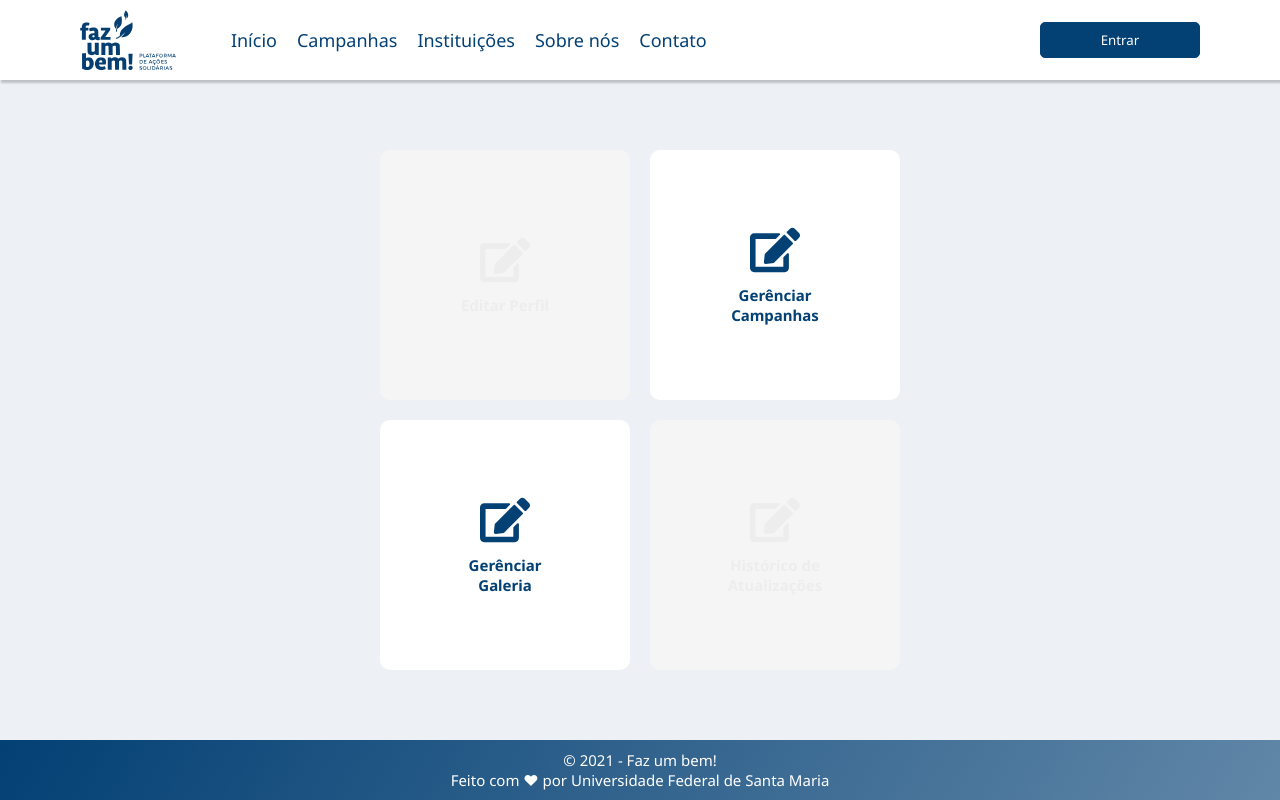
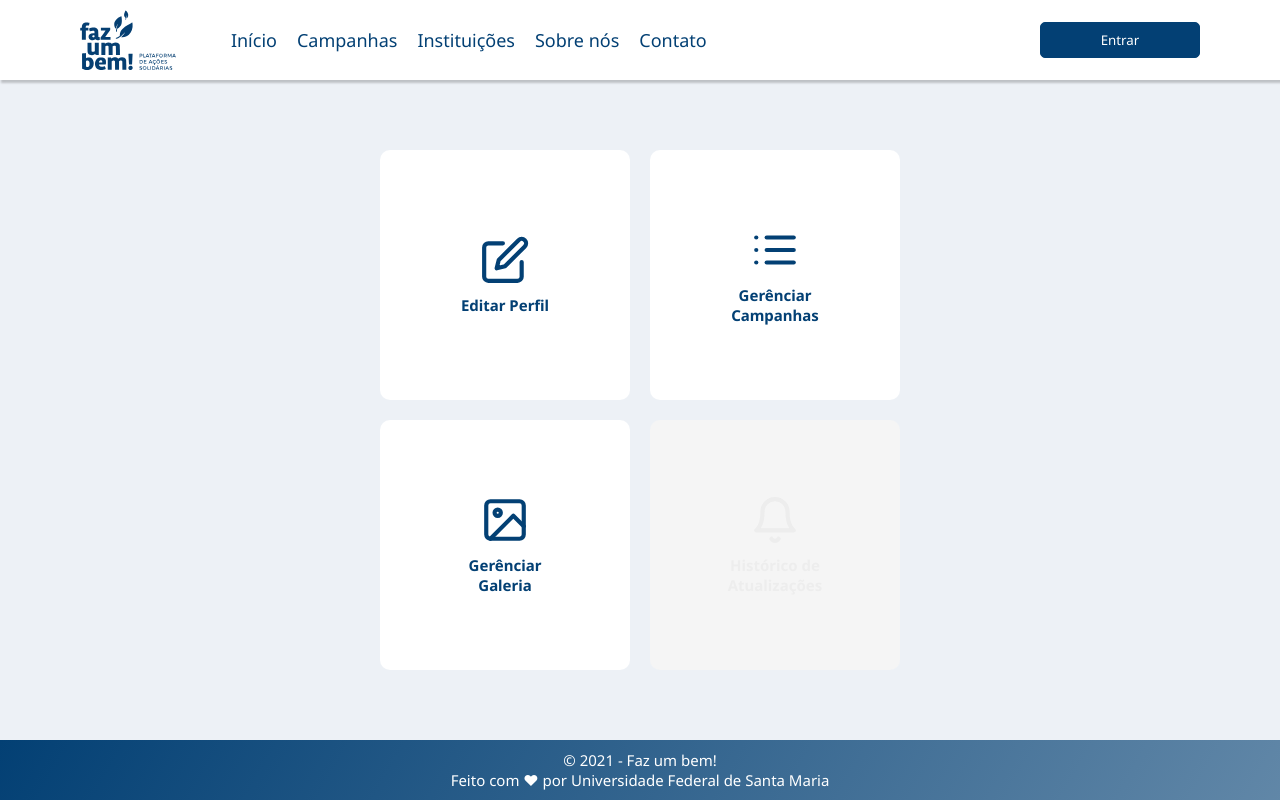
Before and after one commit to Faz-um-bem/frontend, a Next.js app: page /dashboard in a window 1280 px wide. Built offline with nearby package versions, Linux system fonts and the light colour scheme.

Commit message:
Corrigindo icones

```diff
--- a/src/pages/dashboard/index.tsx
+++ b/src/pages/dashboard/index.tsx
@@ -1,7 +1,10 @@
 import Head from 'next/head';
 import { useRouter } from 'next/router';
-import { FaEdit } from 'react-icons/fa';
+import { FiBell, FiEdit, FiImage, FiList } from 'react-icons/fi';
 
+import { Fragment } from 'react';
+import { FaRegBuilding, FaUsers } from 'react-icons/fa';
+import { HiOutlineClipboardCheck } from 'react-icons/hi';
 import { Header } from '../../components/Header';
 import { OptionItem } from '../../components/OptionItem';
 import { Footer } from '../../components/Footer';
@@ -18,23 +21,22 @@ export default function Dashboard() {
   const institutionItems = [
     <OptionItem
       label="Editar Perfil"
-      icon={FaEdit}
+      icon={FiEdit}
       onClick={() => handleSubmit('/dashboard/manage/profile')}
-      disabled
     />,
     <OptionItem
       label="Gerênciar Campanhas"
-      icon={FaEdit}
+      icon={FiList}
       onClick={() => handleSubmit('/dashboard/manage/campaigns')}
     />,
     <OptionItem
       label="Gerênciar Galeria"
-      icon={FaEdit}
+      icon={FiImage}
       onClick={() => handleSubmit('/dashboard/manage/gallery')}
     />,
     <OptionItem
       label="Histórico de Atualizações"
-      icon={FaEdit}
+      icon={FiBell}
       onClick={() => handleSubmit('/dashboard/history')}
       disabled
     />,
@@ -43,23 +45,46 @@ export default function Dashboard() {
   // const curatorAdminItems = [
   //   <OptionItem
   //     label="Editar Perfil"
-  //     icon={FaEdit}
+  //     icon={FiEdit}
   //     onClick={() => handleSubmit('/dashboard/manage/profile')}
-  //     disabled
   //   />,
   //   <OptionItem
   //     label="Gerênciar Curadores"
-  //     icon={FaEdit}
+  //     icon={FaUsers}
   //     onClick={() => handleSubmit('/dashboard/manage/curators')}
   //   />,
   //   <OptionItem
   //     label="Auditar Instituições"
-  //     icon={FaEdit}
+  //     icon={FaRegBuilding}
   //     onClick={() => handleSubmit('/dashboard/manage/institutions')}
   //   />,
   //   <OptionItem
   //     label="Auditar Campanhas"
-  //     icon={FaEdit}
+  //     icon={HiOutlineClipboardCheck}
+  //     onClick={() => handleSubmit('/dashboard/manage/campaigns')}
+  //   />,
+  // ];
+
+  // const curatorItems = [
+  //   <OptionItem
+  //     label="Editar Perfil"
+  //     icon={FiEdit}
+  //     onClick={() => handleSubmit('/dashboard/manage/profile')}
+  //   />,
+  //   <OptionItem
+  //     label="Gerênciar Curadores"
+  //     icon={FaUsers}
+  //     onClick={() => handleSubmit('/dashboard/manage/curators')}
+  //     disabled
+  //   />,
+  //   <OptionItem
+  //     label="Auditar Instituições"
+  //     icon={FaRegBuilding}
+  //     onClick={() => handleSubmit('/dashboard/manage/institutions')}
+  //   />,
+  //   <OptionItem
+  //     label="Auditar Campanhas"
+  //     icon={HiOutlineClipboardCheck}
   //     onClick={() => handleSubmit('/dashboard/manage/campaigns')}
   //   />,
   // ];
@@ -74,7 +99,11 @@ export default function Dashboard() {
         <Header />
 
         <Content>
-          <OptionList>{institutionItems.map(item => item)}</OptionList>
+          <OptionList>
+            {institutionItems.map((item, index) => (
+              <Fragment key={String(index)}>{item}</Fragment>
+            ))}
+          </OptionList>
         </Content>
 
         <Footer />
```
